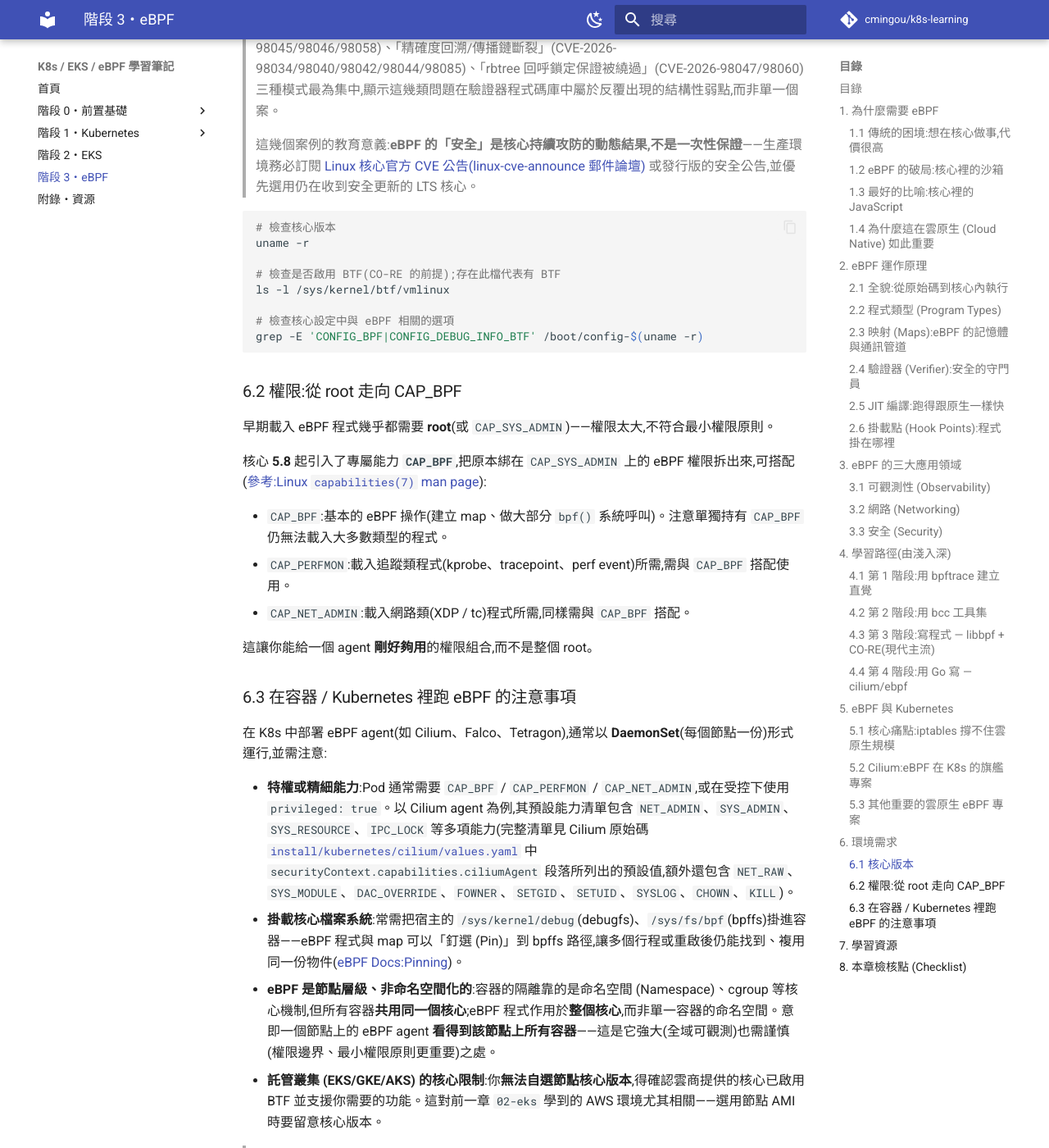
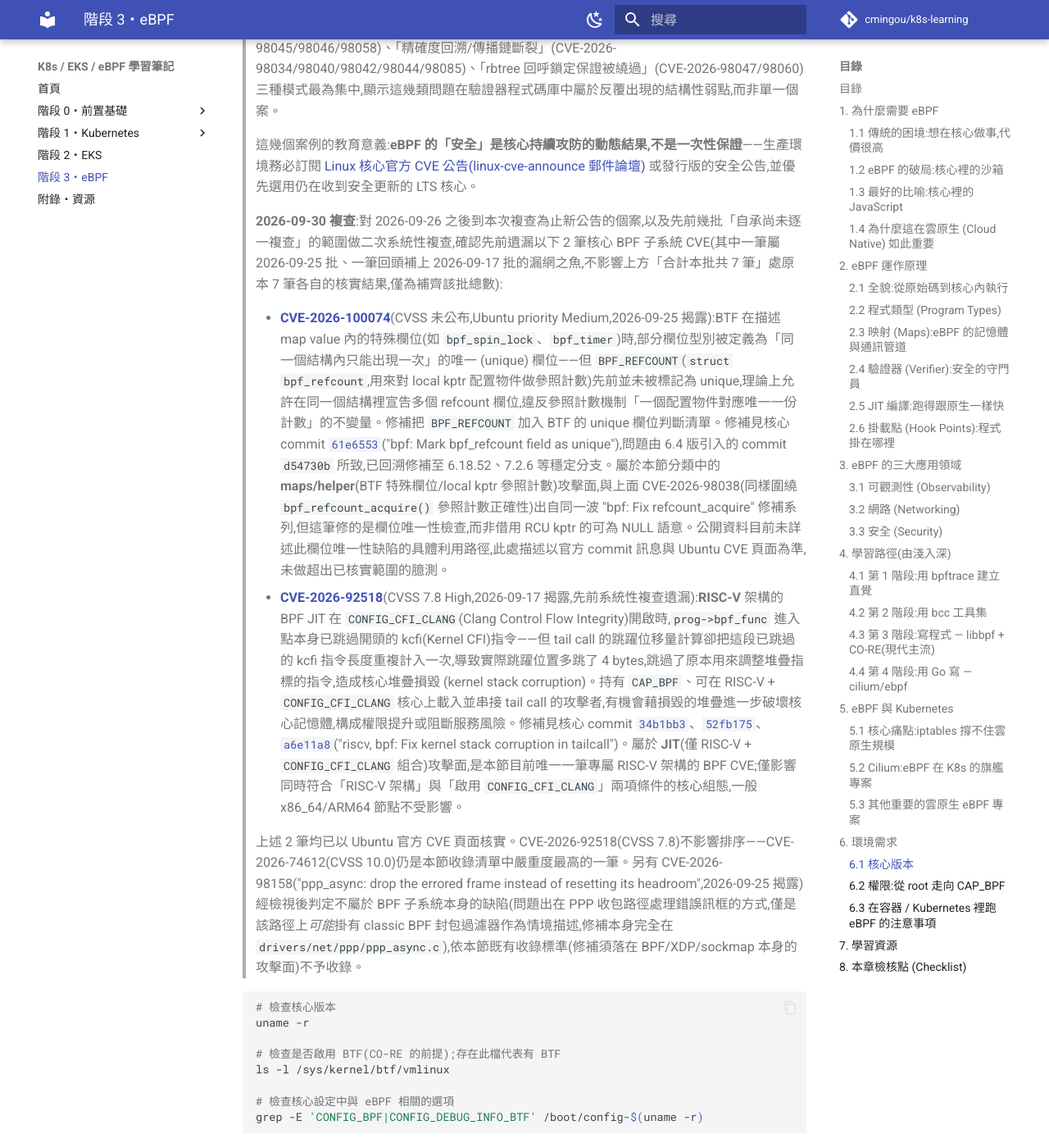
Before and after one commit to cmingou/k8s-learning, an MkDocs documentation site: the page built from docs/03-ebpf/README.md, in a window 1280 px wide and 1400 px high, scrolled down 53467 px. Shown: the whole window at 82% size. Built offline with MkDocs 1.6.1 and Material for MkDocs 9.7.7, drawn with Linux system fonts in a browser that asks for light colours; comment, search, counter and statistics services are not loaded.

Commit message:
Add 2 missing BPF kernel CVEs found in 2026-09-30 systematic re-check
- CVE-2026-100074 (BPF_REFCOUNT not marked unique in BTF field checks,
  disclosed 2026-09-25, previously missed from that batch)
- CVE-2026-92518 (RISC-V BPF JIT tailcall stack corruption under
  CONFIG_CFI_CLANG, CVSS 7.8, disclosed 2026-09-17, missed from the
  batch earlier marked complete)

Also notes CVE-2026-98158 (ppp_async) was evaluated and excluded as
out of scope: the fix lands entirely in drivers/net/ppp/ppp_async.c,
not the BPF/XDP/sockmap attack surface this section tracks.

Sources: https://ubuntu.com/security/CVE-2026-100074,
https://ubuntu.com/security/CVE-2026-92518

Co-Authored-By: Claude Sonnet 5 <noreply@anthropic.com>
Claude-Session: https://claude.ai/code/session_01Gnub3h2wrki3EnpuqqDxy6

````diff
--- a/docs/03-ebpf/README.md
+++ b/docs/03-ebpf/README.md
@@ -715,6 +715,13 @@ eBPF 的功能與核心版本**強相關**。各功能登場的大致里程碑(
 > 上述 25 筆(**CVE-2026-97420、97955、93824** 共 3 筆屬 2026-09-24 揭露;其餘 **22 筆 CVE-2026-98xxx**〔98007/98033/98034/98035/98036/98037/98038/98039/98040/98042/98044/98045/98046/98047/98048/98058/98059/98060/98061/98062/98065/98085〕屬 2026-09-25 揭露)均已逐一以 Ubuntu Security Notices 個別 CVE 頁面核實,且比對修補 commit 確認改動確實落在所描述的函式與檔案。經此次系統性複查,2026-09-25 這批公告目前已無已知遺漏。所有個案 CVSS 均未公布(Ubuntu priority 均為 Medium),故排序上 CVE-2026-74612(CVSS 10.0)仍是本節收錄清單中嚴重度最高的一筆,無需調整。這批案例又以「helper 未標記 sleepable」(CVE-2026-98045/98046/98058)、「精確度回溯/傳播鏈斷裂」(CVE-2026-98034/98040/98042/98044/98085)、「rbtree 回呼鎖定保證被繞過」(CVE-2026-98047/98060)三種模式最為集中,顯示這幾類問題在驗證器程式碼庫中屬於反覆出現的結構性弱點,而非單一個案。
 >
 > 這幾個案例的教育意義:**eBPF 的「安全」是核心持續攻防的動態結果,不是一次性保證**——生產環境務必訂閱 [Linux 核心官方 CVE 公告(linux-cve-announce 郵件論壇)](https://docs.kernel.org/process/cve.html) 或發行版的安全公告,並優先選用仍在收到安全更新的 LTS 核心。
+>
+> **2026-09-30 複查**:對 2026-09-26 之後到本次複查為止新公告的個案,以及先前幾批「自承尚未逐一複查」的範圍做二次系統性複查,確認先前遺漏以下 2 筆核心 BPF 子系統 CVE(其中一筆屬 2026-09-25 批、一筆回頭補上 2026-09-17 批的漏網之魚,不影響上方「合計本批共 7 筆」處原本 7 筆各自的核實結果,僅為補齊該批總數):
+>
+> - **[CVE-2026-100074](https://ubuntu.com/security/CVE-2026-100074)**(CVSS 未公布,Ubuntu priority Medium,2026-09-25 揭露):BTF 在描述 map value 內的特殊欄位(如 `bpf_spin_lock`、`bpf_timer`)時,部分欄位型別被定義為「同一個結構內只能出現一次」的唯一 (unique) 欄位——但 `BPF_REFCOUNT`(`struct bpf_refcount`,用來對 local kptr 配置物件做參照計數)先前並未被標記為 unique,理論上允許在同一個結構裡宣告多個 refcount 欄位,違反參照計數機制「一個配置物件對應唯一一份計數」的不變量。修補把 `BPF_REFCOUNT` 加入 BTF 的 unique 欄位判斷清單。修補見核心 commit [`61e6553`](https://git.kernel.org/stable/c/61e655391cb19c31f94ecd4354f624c81ce4cf75)("bpf: Mark bpf_refcount field as unique"),問題由 6.4 版引入的 commit `d54730b` 所致,已回溯修補至 6.18.52、7.2.6 等穩定分支。屬於本節分類中的 **maps/helper**(BTF 特殊欄位/local kptr 參照計數)攻擊面,與上面 CVE-2026-98038(同樣圍繞 `bpf_refcount_acquire()` 參照計數正確性)出自同一波 "bpf: Fix refcount_acquire" 修補系列,但這筆修的是欄位唯一性檢查,而非借用 RCU kptr 的可為 NULL 語意。公開資料目前未詳述此欄位唯一性缺陷的具體利用路徑,此處描述以官方 commit 訊息與 Ubuntu CVE 頁面為準,未做超出已核實範圍的臆測。
+> - **[CVE-2026-92518](https://ubuntu.com/security/CVE-2026-92518)**(CVSS 7.8 High,2026-09-17 揭露,先前系統性複查遺漏):**RISC-V** 架構的 BPF JIT 在 `CONFIG_CFI_CLANG`(Clang Control Flow Integrity)開啟時,`prog->bpf_func` 進入點本身已跳過開頭的 kcfi(Kernel CFI)指令——但 tail call 的跳躍位移量計算卻把這段已跳過的 kcfi 指令長度重複計入一次,導致實際跳躍位置多跳了 4 bytes,跳過了原本用來調整堆疊指標的指令,造成核心堆疊損毀 (kernel stack corruption)。持有 `CAP_BPF`、可在 RISC-V + `CONFIG_CFI_CLANG` 核心上載入並串接 tail call 的攻擊者,有機會藉損毀的堆疊進一步破壞核心記憶體,構成權限提升或阻斷服務風險。修補見核心 commit [`34b1bb3`](https://git.kernel.org/stable/c/34b1bb33a025787e05f966e74de18cd36276f801)、[`52fb175`](https://git.kernel.org/stable/c/52fb1756ea1d2759dfef2d86245be00b05dac3a2)、[`a6e11a8`](https://git.kernel.org/stable/c/a6e11a81da3420fd37f1518d4f238c4d5784086e)("riscv, bpf: Fix kernel stack corruption in tailcall")。屬於 **JIT**(僅 RISC-V + `CONFIG_CFI_CLANG` 組合)攻擊面,是本節目前唯一一筆專屬 RISC-V 架構的 BPF CVE;僅影響同時符合「RISC-V 架構」與「啟用 `CONFIG_CFI_CLANG`」兩項條件的核心組態,一般 x86_64/ARM64 節點不受影響。
+>
+> 上述 2 筆均已以 Ubuntu 官方 CVE 頁面核實。CVE-2026-92518(CVSS 7.8)不影響排序——CVE-2026-74612(CVSS 10.0)仍是本節收錄清單中嚴重度最高的一筆。另有 CVE-2026-98158("ppp_async: drop the errored frame instead of resetting its headroom",2026-09-25 揭露)經檢視後判定不屬於 BPF 子系統本身的缺陷(問題出在 PPP 收包路徑處理錯誤訊框的方式,僅是該路徑上*可能*掛有 classic BPF 封包過濾器作為情境描述,修補本身完全在 `drivers/net/ppp/ppp_async.c`),依本節既有收錄標準(修補須落在 BPF/XDP/sockmap 本身的攻擊面)不予收錄。
 
 ```bash
 # 檢查核心版本
````
